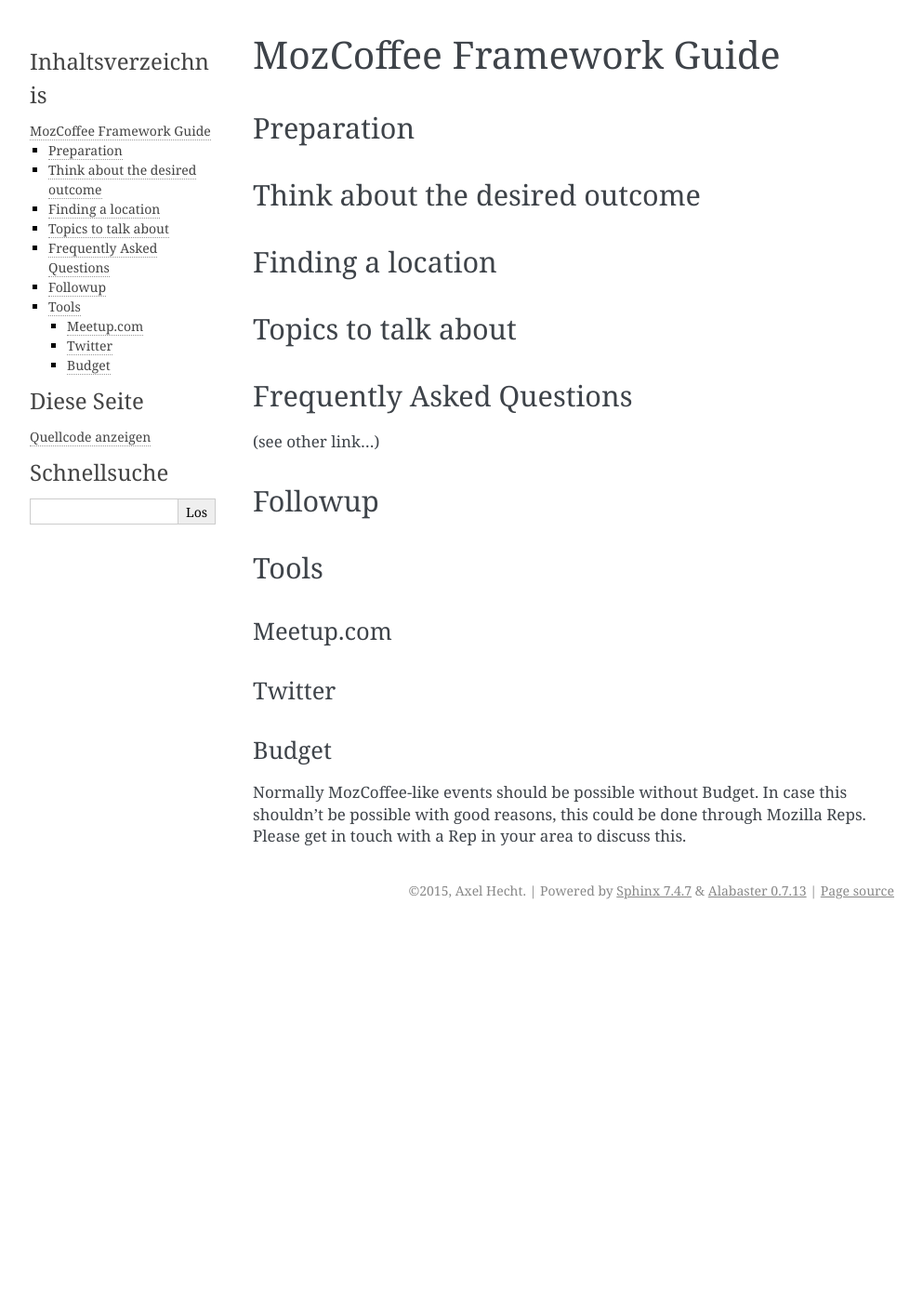
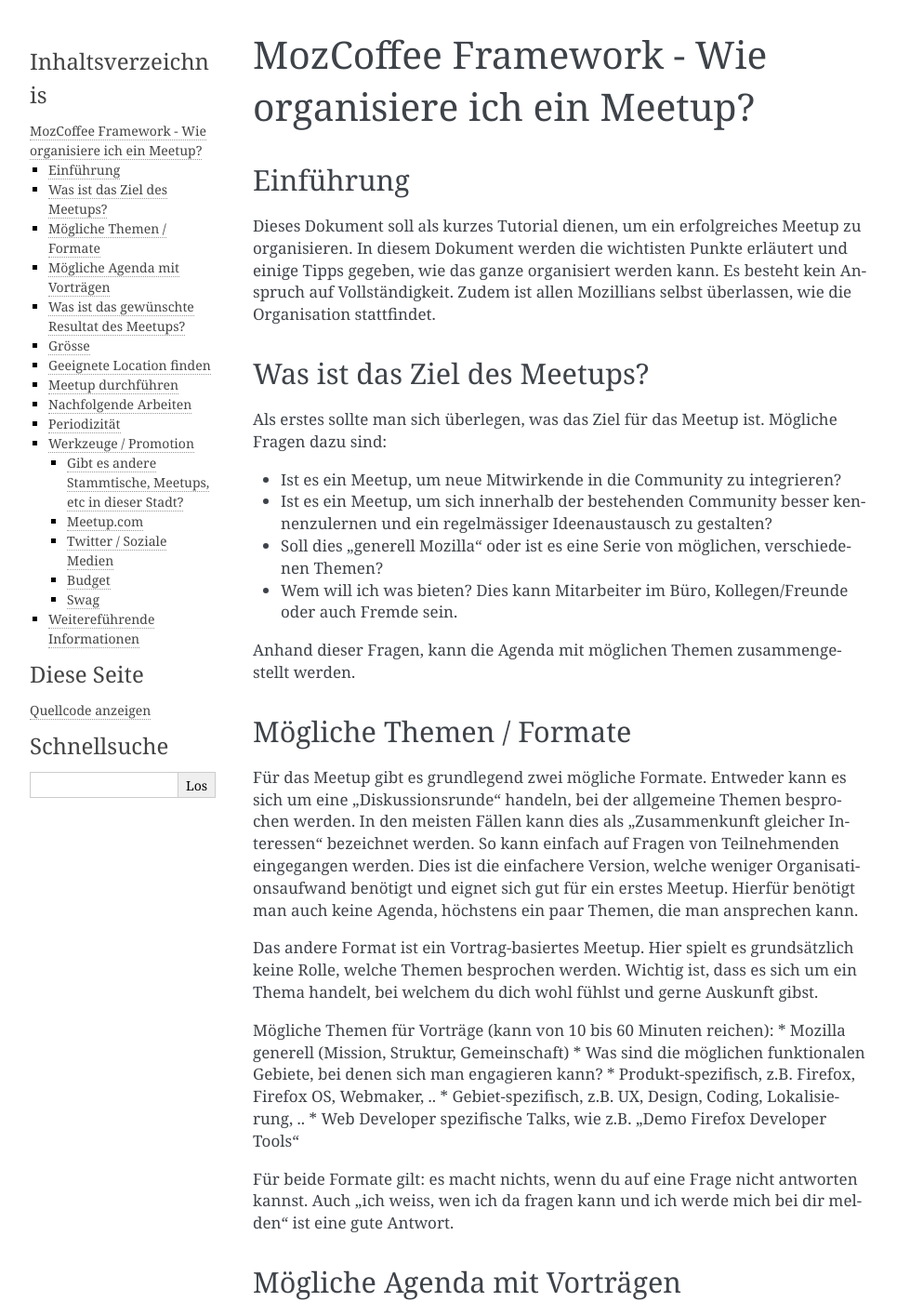
Before and after one commit to MozillaDE/mozkaffee, a Sphinx documentation site: the page built from docs/mozcoffee.rst, in a window 1280 px wide and 1400 px high. Shown: the whole window at 93% size, without its empty margins (148-1141 px from the left). Built offline with Sphinx 7.4.7, drawn with Linux system fonts in a browser that asks for light colours; some of the changed text lies outside the part shown.

Commit message:
WIP: weitere Abschnitte zu MozCoffee Guide hinzugefügt

```diff
--- a/docs/index.rst
+++ b/docs/index.rst
@@ -17,6 +17,7 @@
 .. toctree::
    :maxdepth: 2
 
+   mozcoffee
    leadership
 
 
--- a/docs/mozcoffee.rst
+++ b/docs/mozcoffee.rst
@@ -1,36 +1,124 @@
-MozCoffee Framework Guide
+MozCoffee Framework - Wie organisiere ich ein Meetup?
 =============
 
-Preparation
+Einführung
 -------------------
 
-Think about the desired outcome
+Dieses Dokument soll als kurzes Tutorial dienen, um ein erfolgreiches Meetup zu organisieren. In diesem Dokument werden die wichtisten Punkte erläutert und einige Tipps gegeben, wie das ganze organisiert werden kann. Es besteht kein Anspruch auf Vollständigkeit. Zudem ist allen Mozillians selbst überlassen, wie die Organisation stattfindet.
+
+Was ist das Ziel des Meetups?
 -------------------
 
-Finding a location
+Als erstes sollte man sich überlegen, was das Ziel für das Meetup ist. Mögliche Fragen dazu sind:
+
+* Ist es ein Meetup, um neue Mitwirkende in die Community zu integrieren?
+* Ist es ein Meetup, um sich innerhalb der bestehenden Community besser kennenzulernen und ein regelmässiger Ideenaustausch zu gestalten?
+* Soll dies "generell Mozilla" oder ist es eine Serie von möglichen, verschiedenen Themen?
+* Wem will ich was bieten? Dies kann Mitarbeiter im Büro, Kollegen/Freunde oder auch Fremde sein.
+
+Anhand dieser Fragen, kann die Agenda mit möglichen Themen zusammengestellt werden.
+
+Mögliche Themen / Formate
 -------------------
 
-Topics to talk about
+Für das Meetup gibt es grundlegend zwei mögliche Formate. Entweder kann es sich um eine "Diskussionsrunde" handeln, bei der allgemeine Themen besprochen werden. In den meisten Fällen kann dies als "Zusammenkunft gleicher Interessen" bezeichnet werden. So kann einfach auf Fragen von Teilnehmenden eingegangen werden. Dies ist die einfachere Version, welche weniger Organisationsaufwand benötigt und eignet sich gut für ein erstes Meetup. Hierfür benötigt man auch keine Agenda, höchstens ein paar Themen, die man ansprechen kann.
+
+Das andere Format ist ein Vortrag-basiertes Meetup. Hier spielt es grundsätzlich keine Rolle, welche Themen besprochen werden. Wichtig ist, dass es sich um ein Thema handelt, bei welchem du dich wohl fühlst und gerne Auskunft gibst.
+
+Mögliche Themen für Vorträge (kann von 10 bis 60 Minuten reichen):
+* Mozilla generell (Mission, Struktur, Gemeinschaft)
+* Was sind die möglichen funktionalen Gebiete, bei denen sich man engagieren kann?
+* Produkt-spezifisch, z.B. Firefox, Firefox OS, Webmaker, ..
+* Gebiet-spezifisch, z.B. UX, Design, Coding, Lokalisierung, ..
+* Web Developer spezifische Talks, wie z.B. "Demo Firefox Developer Tools"
+
+Für beide Formate gilt: es macht nichts, wenn du auf eine Frage nicht antworten kannst. Auch "ich weiss, wen ich da fragen kann und ich werde mich bei dir melden" ist eine gute Antwort.
+
+Mögliche Agenda mit Vorträgen
 -------------------
 
-Frequently Asked Questions
+* 18:30 Eintreffen
+* 18:40 kurze Intro zu "Was ist Mozilla?"
+* 18:45 Vortrag
+* xx:xx Fragerunde
+* danach gemütliches Beisammensein und Diskussionsrunde
+
+Dies ist natürlich nur ein Vorschlag. Wenn es sich herausstellt, dass ein Treffen über den Mittag besser geeignet wäre, kann dies natürlich auch gemacht werden.
+
+Was ist das gewünschte Resultat des Meetups?
 -------------------
 
-(see other link...)
+Eine wichtige Frage ist, was das Resultat des Meetups sein soll.
 
-Followup
+* Generelle Information über Mozilla, Produkte, etc, damit die Leute informiert sind?
+* Gewinnen von neuen Contributorn?
+* Mischung aus beidem?
+
+Um die weitere Planung zu vereinfachen, sollte hier 2-3 Ziele definiert werden. Mögliche Beispiele sind:
+
+* Am Ende des Meetups wissen 5 weitere Personen für was Mozilla einsteht und wie man helfen könnte
+* Am Ende des Meetups sind 2 Personen interessiert bei Mozilla mitzumachen und wissen, wo sie beginnen können
+* 10 neue Personen werden Firefox zuhause runterladen und ausprobieren
+* 2 Personen erzählen ihren Freunden vom Meetup und laden diese zum nächsten Treffen ein
+
+Grösse
 -------------------
 
-Tools
+Anhand des Themas kann die Grösse des Meetups ungefähr abgeschätzt werden. Am Anfang werden die Meetups etwas kleiner ausfallen, da diese noch nicht so bekannt sind. Dies ist aber absolut kein Problem! Auch kleinere Meetups können Spass machen und andere Personen wichtige Informationen über Mozilla vermitteln.
+
+Die Grösse gegen oben ist offen, benötigt aber mehr Organisationsaufwand, je grösser das Meetup wird.
+
+Geeignete Location finden
 -------------------
+
+Anhand der Grösse und Thema kann nun ein geeigneter Ort für das Meetup gesucht werden.
+
+Level 1 (bis zu 8-10 Personen):
+
+
+Level 2 (für Vorträge oder ab 10 Personen):
+
+
+Level 3 (längerfristig):
+
+
+Meetup durchführen
+-------------------
+
+Hier gibt es nur etwas zu sagen: habt Spass! Die Durchführung soll kein Zwang sein, sondern euch und den Teilnehmer Spass machen.
+
+Nachfolgende Arbeiten
+-------------------
+
+Periodizität
+-------------------
+
+
+
+Werkzeuge / Promotion
+-------------------
+
+Gibt es andere Stammtische, Meetups, etc in dieser Stadt?
+^^^^^^^^^^^^
+
+
 
 Meetup.com
 ^^^^^^^^^^^^
 
-Twitter
+Twitter / Soziale Medien
 ^^^^^^^^^^^^
 
 Budget
 ^^^^^^^^^^^^
 
 Normally MozCoffee-like events should be possible without Budget. In case this shouldn't be possible with good reasons, this could be done through Mozilla Reps. Please get in touch with a Rep in your area to discuss this.
+
+Swag
+^^^^^^^^^^^^
+
+
+Weitereführende Informationen
+--------------
+
+Francisco vom Participation-Team hat ein "Event Playbook" erstellt. Dieses enthält weitere Fragen, die man sich stellen kann. Es geht jedoch in den meisten Teilen weiter, als ein einfaches Meetup. (Link folgt noch, ist momentan noch ein Google Doc)
```
